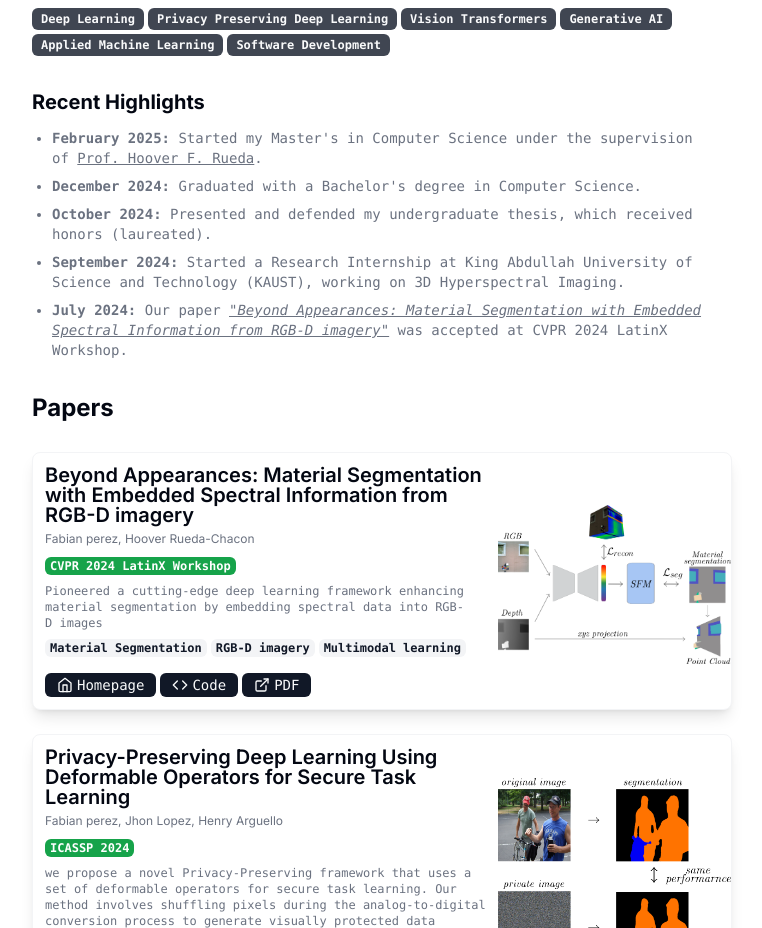
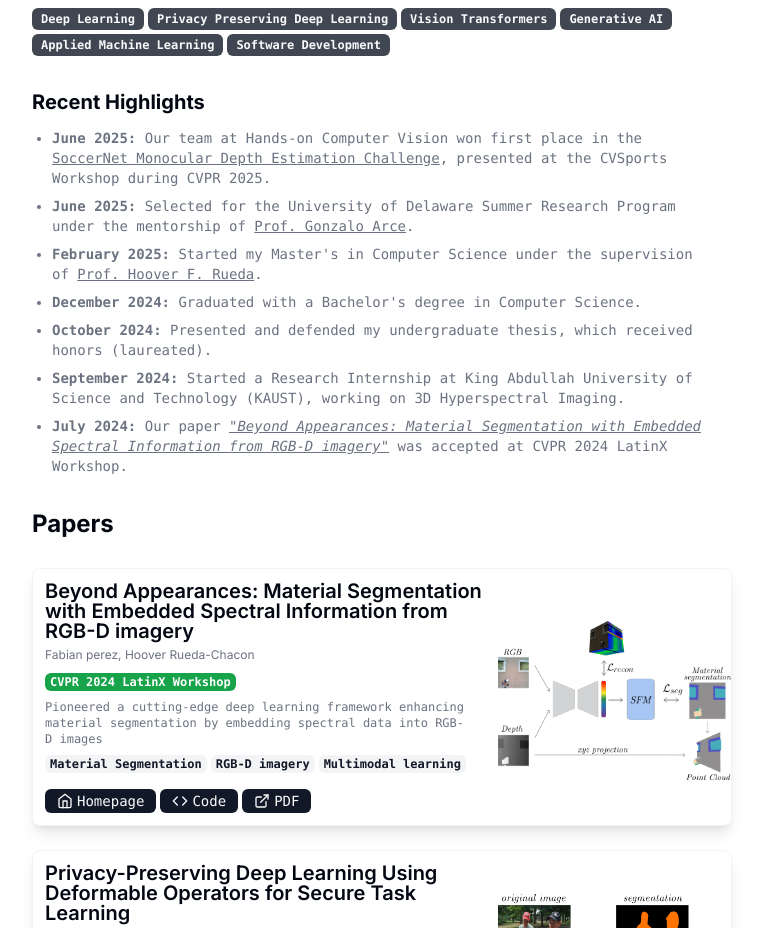
Before and after one commit to Factral/factral.github.io, a Next.js app: page / in a window 1280 px wide. Shown: the part 800-1728 px from the top of the page, without its empty margins (272-1034 px from the left). Built offline with nearby package versions, Linux system fonts and the light colour scheme.

Commit message:
update highlioghts

```diff
--- a/src/app/page.tsx
+++ b/src/app/page.tsx
@@ -148,6 +148,12 @@ export default function Page() {
           <h2 className="text-xl font-bold">Recent Highlights</h2>
           <ul className="list-disc space-y-2 pl-5 font-mono text-sm text-muted-foreground">
             <li>
+              <span className="font-semibold">June 2025:</span> Our team at Hands-on Computer Vision won first place in the <a href="https://www.soccer-net.org/tasks/monocular-depth-estimation" target="_blank" className="underline">SoccerNet Monocular Depth Estimation Challenge</a>, presented at the CVSports Workshop during CVPR 2025.
+            </li>
+            <li>
+              <span className="font-semibold">June 2025:</span> Selected for the University of Delaware Summer Research Program under the mentorship of <a href="https://www.ece.udel.edu/people/faculty/arce/" target="_blank" className="underline">Prof. Gonzalo Arce</a>.
+            </li>
+            <li>
               <span className="font-semibold">February 2025:</span> Started my Master&apos;s in Computer Science under the supervision of <a href="https://hfarueda.com" target="_blank" className="underline">Prof. Hoover F. Rueda</a>.
             </li>
             <li>
```
